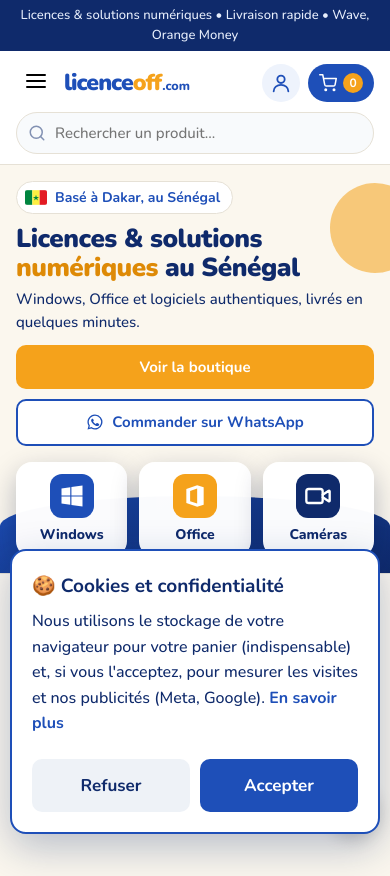
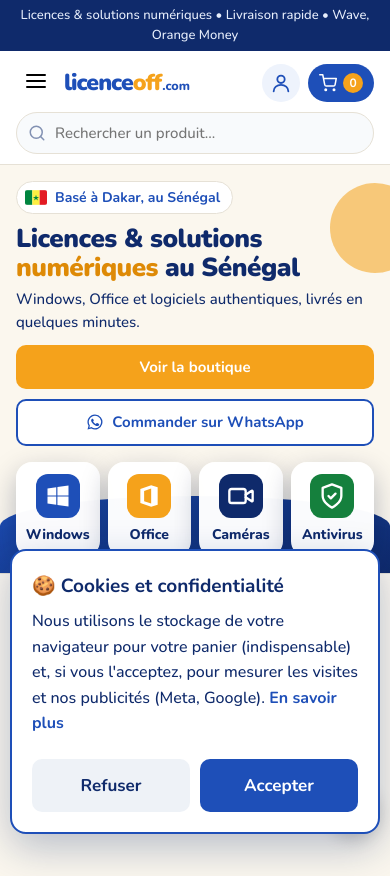
Before and after one commit to Boyscheikh221/paydunya-ipn, a plain HTML site: page site/index.html in a window 390 px wide. Shown: the top 876 px of the page. Drawn offline with nearby package versions, Linux system fonts and the light colour scheme; no server answers.

Commit message:
Accueil : vignette Antivirus (4 catégories, grille 2x2 sur ordinateur, 4 colonnes sur mobile), hero.css v=3
Co-Authored-By: Claude Opus 5.5 <noreply@anthropic.com>
Claude-Session: https://claude.ai/code/session_01WgV54Sbrv4qebWTY8vpH5K

```diff
--- a/site/hero.css
+++ b/site/hero.css
@@ -16,12 +16,12 @@
 .hero .points { display: flex; flex-wrap: wrap; gap: 8px 18px; margin: 0; padding: 0; list-style: none; font-size: 14px; font-weight: 700; color: var(--nuit); }
 .hero .points li { display: flex; align-items: center; gap: 7px; }
 .hero .points svg { flex: none; color: var(--bleu); }
-.hero .cats { display: grid; grid-template-columns: repeat(3, 1fr); gap: 12px; }
+.hero .cats { display: grid; grid-template-columns: repeat(2, 1fr); gap: 12px; }
 .hero .cat { background: rgba(255,255,255,.98); border-radius: var(--r); padding: 14px 8px 12px; text-align: center; color: var(--nuit); font-weight: 800; font-size: 16px; box-shadow: 0 10px 28px rgba(5, 20, 60, .28); transition: transform .15s, box-shadow .15s; }
 .hero .cat:hover { transform: translateY(-3px); box-shadow: 0 14px 32px rgba(5, 20, 60, .34); }
 .hero .cat:focus-visible { outline: 3px solid var(--orange); outline-offset: 3px; }
 .hero .cat .sq { width: 46px; height: 46px; border-radius: 12px; margin: 0 auto 8px; display: flex; align-items: center; justify-content: center; background: var(--bleu); }
-.hero .cat .sq.o { background: var(--orange); } .hero .cat .sq.g { background: var(--nuit); }
+.hero .cat .sq.o { background: var(--orange); } .hero .cat .sq.g { background: var(--nuit); } .hero .cat .sq.v { background: #15803D; }
 .hero .cat small { display: block; font-weight: 600; color: var(--gris); font-size: 13px; margin-top: 2px; line-height: 1.35; }
 .hero .side-note { color: #dbe6fb; font-size: 14px; text-align: center; margin: 10px 0 0; font-weight: 600; }
 .hero .side-note b { color: #fff; }
@@ -36,6 +36,7 @@
   .hero .side-note { display: none; }
 }
 @media (max-width: 520px) {
+  .hero .cats { grid-template-columns: repeat(4, 1fr); gap: 8px; }
   .hero .cat { padding: 12px 4px; font-size: 14px; }
   .hero .cat .sq { width: 44px; height: 44px; margin-bottom: 6px; }
   .hero .cat small { display: none; }
--- a/site/index.html
+++ b/site/index.html
@@ -19,7 +19,7 @@
 <link rel="canonical" href="https://www.licenceoff.com/">
 <meta property="og:title" content="licenceoff.com — Licences & solutions numériques au Sénégal">
 <link rel="stylesheet" href="/shop.css?v=33">
-<link rel="stylesheet" href="/hero.css?v=2">
+<link rel="stylesheet" href="/hero.css?v=3">
 <link rel="icon" type="image/png" sizes="192x192" href="/img/profil-192.png"><link rel="icon" type="image/png" sizes="48x48" href="/img/profil-48.png"><link rel="icon" href="/favicon.ico" sizes="any"><link rel="apple-touch-icon" href="/img/apple-touch-icon.png">
 </head>
 <body>
@@ -45,6 +45,7 @@
           <a class="cat" href="/categorie/windows"><span class="sq"><svg width="28" height="28" viewBox="0 0 24 24" fill="#fff" aria-hidden="true"><path d="M3 5.5 10.5 4.4v7.1H3zM11.5 4.3 21 3v8.5h-9.5zM3 12.5h7.5v7.1L3 18.5zM11.5 12.5H21V21l-9.5-1.3z"/></svg></span>Windows<small>10, 11 et Server</small></a>
           <a class="cat" href="/categorie/microsoft-office"><span class="sq o"><svg width="26" height="26" viewBox="0 0 24 24" fill="#fff" aria-hidden="true"><path d="M14 2 4 5.5v13L14 22l6-2V4zm0 3v14l-6.5-2.2V7.4z"/></svg></span>Office<small>2019, 2021, 2024 et 365</small></a>
           <a class="cat" href="/categorie/cameras-surveillance"><span class="sq g"><svg width="28" height="28" viewBox="0 0 24 24" fill="none" stroke="#fff" stroke-width="2" stroke-linecap="round" stroke-linejoin="round" aria-hidden="true"><path d="m16 13 5.2 3.5a.5.5 0 0 0 .8-.4V7.9a.5.5 0 0 0-.8-.4L16 11"/><rect x="2" y="6" width="14" height="12" rx="2"/></svg></span>Caméras<small>Surveillance Wi-Fi</small></a>
+          <a class="cat" href="/categorie/antivirus"><span class="sq v"><svg width="28" height="28" viewBox="0 0 24 24" fill="none" stroke="#fff" stroke-width="2" stroke-linecap="round" stroke-linejoin="round" aria-hidden="true"><path d="M12 22s8-4 8-10V5l-8-3-8 3v7c0 6 8 10 8 10z"/><path d="m9 12 2 2 4-4"/></svg></span>Antivirus<small>Protection et sécurité</small></a>
         </div>
         <p class="side-note"><b>Licences authentiques</b> · Votre satisfaction, notre priorité</p>
       </div>
```
